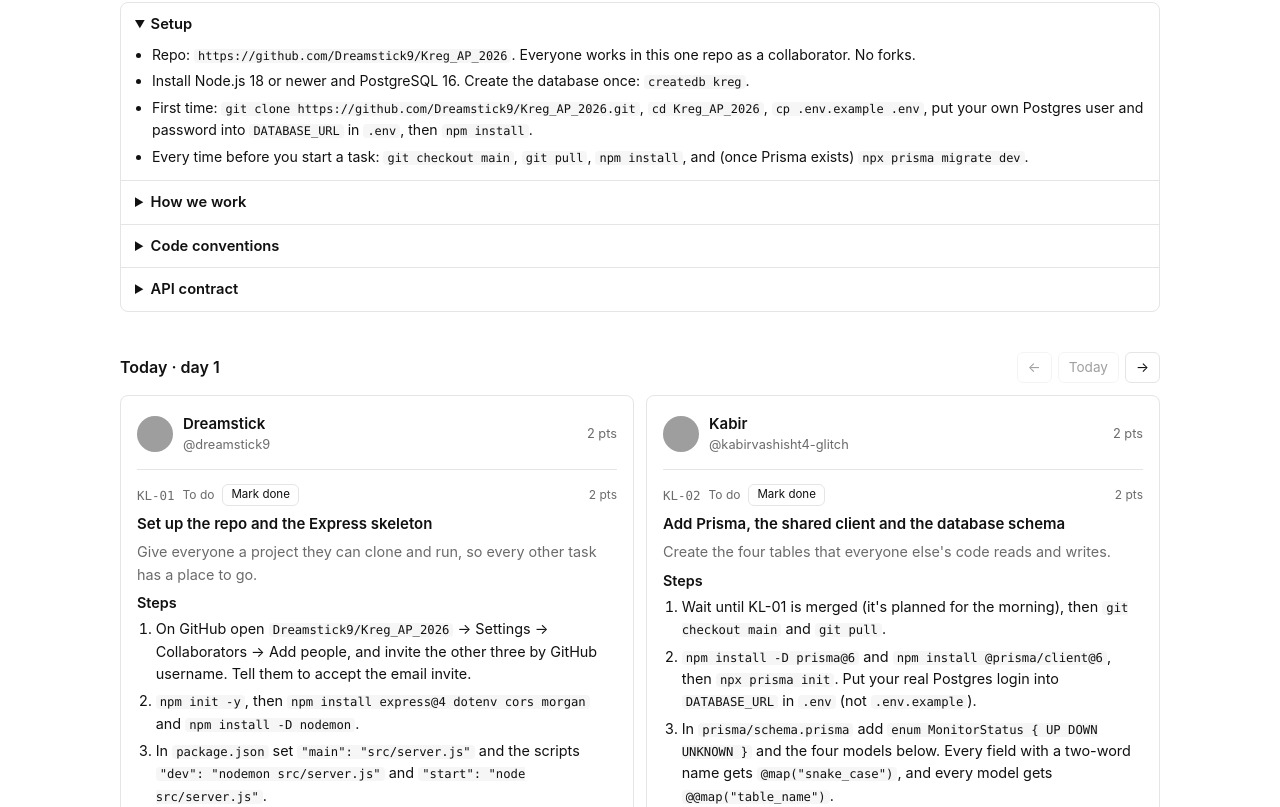
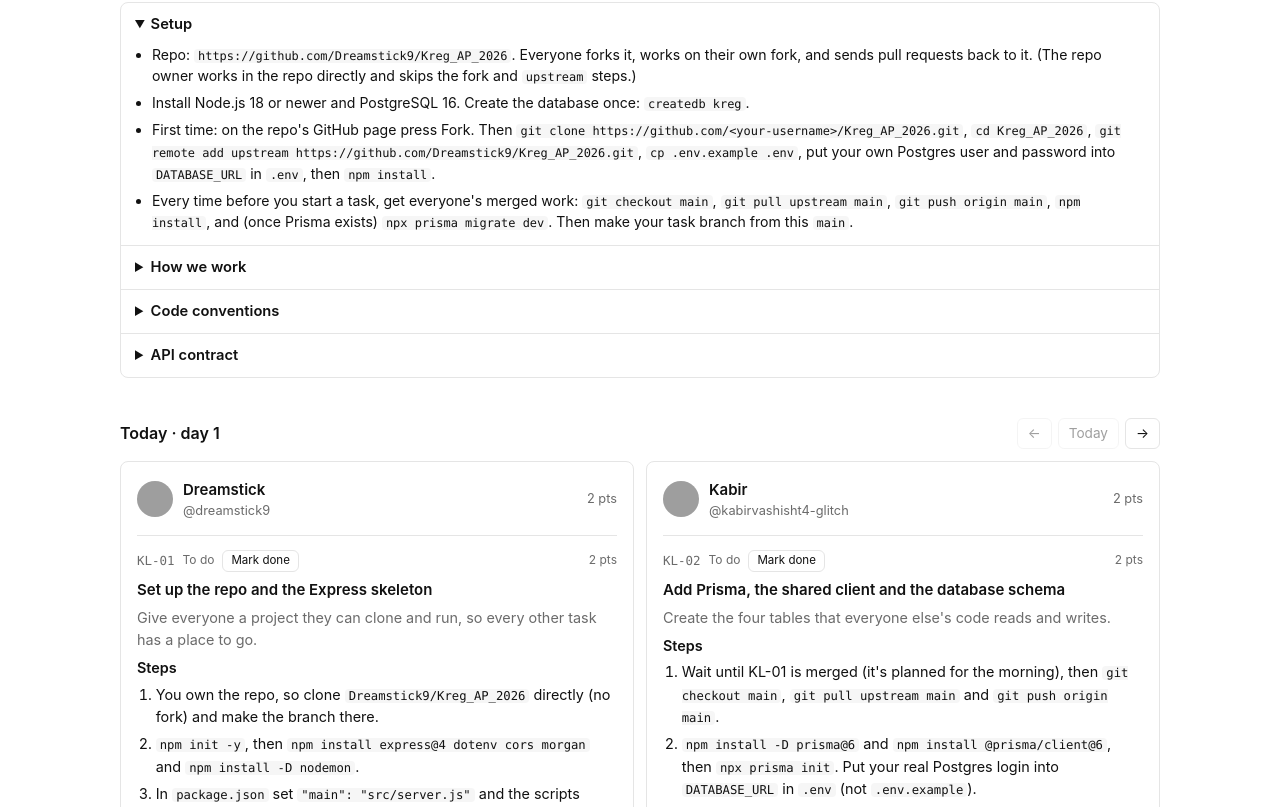
Before and after one commit to Dreamstick9/heartbeat, a plain HTML site: page index.html in a window 1280 px wide. Shown: the part 399-1206 px from the top of the page. Drawn offline with Linux system fonts and the light colour scheme; no server answers; grey boxes are pictures that could not be loaded.

Commit message:
Use forks and pull requests instead of collaborators
Teammates fork Kreg_AP_2026, sync from upstream, push task branches to their
fork and open PRs back; the repo owner merges. KL-01 no longer invites
collaborators, and each card's last step matches who owns the task.

Co-Authored-By: Claude Opus 5.5 <noreply@anthropic.com>

```diff
--- a/app.js
+++ b/app.js
@@ -1,8 +1,8 @@
 // Heartbeat: reads the browser's date, shows each person's tasks for the day, and tracks
 // PRs and commits straight from GitHub. Everything it keeps (GitHub data, tasks marked done)
 // lives in this browser's localStorage. Nothing here writes to GitHub.
-import cfg from "./config.js?v=6";
-import PLAN, { GUIDE } from "./plan.js?v=6";
+import cfg from "./config.js?v=8";
+import PLAN, { GUIDE } from "./plan.js?v=8";
 
 (function () {
   "use strict";
@@ -209,9 +209,13 @@ import PLAN, { GUIDE } from "./plan.js?v=6";
   const plain = (text) => String(text).replace(/`/g, "");
   const branchOf = (pr) => pr.toLowerCase().replace(/[^a-z0-9]+/g, "-").replace(/^-|-$/g, "");
   // The plan's steps plus the last step every task shares: open the PR, or mark it done.
-  const stepsOf = (t) => [...t.steps, t.pr
-    ? `Commit on the branch \`${branchOf(t.pr)}\`, push it, and open a pull request into \`main\` titled \`${t.pr}\`. Ask one teammate to review it, then merge.`
-    : "There's nothing to merge. When every check below is true, press Mark done on this card."];
+  // The repo owner pushes branches to the repo itself; everyone else pushes to their fork.
+  const repoOwner = cfg.repo.split("/")[0].toLowerCase();
+  const stepsOf = (t) => [...t.steps, !t.pr
+    ? "There's nothing to merge. When every check below is true, press Mark done on this card."
+    : team[t.who]?.login === repoOwner
+    ? `Commit on the branch \`${branchOf(t.pr)}\` and push it to \`${cfg.repo}\`. Open a pull request into \`main\` titled \`${t.pr}\`. Ask one teammate to review it, then merge it.`
+    : `Commit on the branch \`${branchOf(t.pr)}\` and push it to your fork. On GitHub, open a pull request into \`${cfg.repo}\` \`main\` titled \`${t.pr}\`. Ask one teammate to review it; the repo owner merges it.`];
 
   function prompt(t) {
     const time = ["about an hour", "one to two hours", "two to three hours"][t.pts - 1];
--- a/plan.js
+++ b/plan.js
@@ -48,16 +48,16 @@ const L = {
 // Rules every task follows. Shown on the page as the Team guide.
 export const GUIDE = {
   setup: [
-    "Repo: `https://github.com/Dreamstick9/Kreg_AP_2026`. Everyone works in this one repo as a collaborator. No forks.",
+    "Repo: `https://github.com/Dreamstick9/Kreg_AP_2026`. Everyone forks it, works on their own fork, and sends pull requests back to it. (The repo owner works in the repo directly and skips the fork and `upstream` steps.)",
     "Install Node.js 18 or newer and PostgreSQL 16. Create the database once: `createdb kreg`.",
-    "First time: `git clone https://github.com/Dreamstick9/Kreg_AP_2026.git`, `cd Kreg_AP_2026`, `cp .env.example .env`, put your own Postgres user and password into `DATABASE_URL` in `.env`, then `npm install`.",
-    "Every time before you start a task: `git checkout main`, `git pull`, `npm install`, and (once Prisma exists) `npx prisma migrate dev`.",
+    "First time: on the repo's GitHub page press Fork. Then `git clone https://github.com/<your-username>/Kreg_AP_2026.git`, `cd Kreg_AP_2026`, `git remote add upstream https://github.com/Dreamstick9/Kreg_AP_2026.git`, `cp .env.example .env`, put your own Postgres user and password into `DATABASE_URL` in `.env`, then `npm install`.",
+    "Every time before you start a task, get everyone's merged work: `git checkout main`, `git pull upstream main`, `git push origin main`, `npm install`, and (once Prisma exists) `npx prisma migrate dev`. Then make your task branch from this `main`.",
   ],
   workflow: [
-    "One branch per task. Each task card shows its branch name, like `kl-07-register-route`.",
-    "Open a pull request into `main` with the exact title shown on the card, like `KL-07: register route`. Heartbeat marks the task done when that PR is merged.",
-    "Ask one teammate to review: they pull your branch, run it, tick the Done when list, and approve. Then you merge with Squash and merge.",
-    "Never push straight to `main`. Never commit `.env` or `node_modules`.",
+    "One branch per task, made from an up-to-date `main`. Each task card shows its branch name, like `kl-07-register-route`: `git checkout -b kl-07-register-route`.",
+    "Push the branch to your fork (`git push origin kl-07-register-route`). On GitHub, open a pull request from that branch into `Dreamstick9/Kreg_AP_2026` `main`, with the exact title shown on the card, like `KL-07: register route`. Heartbeat marks the task done when that PR is merged.",
+    "Ask one teammate to review: they check it out with `gh pr checkout <PR number>` (or the commands GitHub shows on the PR), run it, tick the Done when list, and approve. Then the repo owner merges it with Squash and merge.",
+    "Never commit to your fork's `main`; it only mirrors `upstream`. Never commit `.env` or `node_modules`.",
     "Changing `prisma/schema.prisma` affects everyone: say so in the group chat before you open that PR.",
     "Stuck for more than 30 minutes? Post in the group chat what you tried and the exact error.",
   ],
@@ -96,7 +96,7 @@ const PLAN = [
   { id: "KL-01", day: 1, who: 0, pts: 2, title: "Set up the repo and the Express skeleton",
     goal: "Give everyone a project they can clone and run, so every other task has a place to go.",
     steps: [
-      "On GitHub open `Dreamstick9/Kreg_AP_2026` → Settings → Collaborators → Add people, and invite the other three by GitHub username. Tell them to accept the email invite.",
+      "You own the repo, so clone `Dreamstick9/Kreg_AP_2026` directly (no fork) and make the branch there.",
       "`npm init -y`, then `npm install express@4 dotenv cors morgan` and `npm install -D nodemon`.",
       "In `package.json` set `\"main\": \"src/server.js\"` and the scripts `\"dev\": \"nodemon src/server.js\"` and `\"start\": \"node src/server.js\"`.",
       "Create `src/app.js`: create the Express app, add `cors()`, `express.json()` and `morgan('dev')`, mount the health router at `/healthz`, and `module.exports = app`. Do not call `listen` in this file.",
@@ -111,7 +111,7 @@ const PLAN = [
       "On a fresh clone, `cp .env.example .env`, `npm install` and `npm run dev` start the server with no errors.",
       "`curl localhost:3000/healthz` prints `{\"ok\":true}`.",
       "`git status` after running shows no `node_modules` and no `.env`.",
-      "All three teammates have accepted the collaborator invite.",
+      "The other three have forked the repo and added `upstream` (Team guide → Setup), so they can start their day 1 tasks.",
     ],
     pr: "KL-01: express skeleton",
     concepts: "Express app vs server, MVC folder structure, environment variables with dotenv, .gitignore",
@@ -120,7 +120,7 @@ const PLAN = [
   { id: "KL-02", day: 1, who: 1, pts: 2, title: "Add Prisma, the shared client and the database schema",
     goal: "Create the four tables that everyone else's code reads and writes.",
     steps: [
-      "Wait until KL-01 is merged (it's planned for the morning), then `git checkout main` and `git pull`.",
+      "Wait until KL-01 is merged (it's planned for the morning), then `git checkout main`, `git pull upstream main` and `git push origin main`.",
       "`npm install -D prisma@6` and `npm install @prisma/client@6`, then `npx prisma init`. Put your real Postgres login into `DATABASE_URL` in `.env` (not `.env.example`).",
       "In `prisma/schema.prisma` add `enum MonitorStatus { UP DOWN UNKNOWN }` and the four models below. Every field with a two-word name gets `@map(\"snake_case\")`, and every model gets `@@map(\"table_name\")`.",
       "`User` → `@@map(\"users\")`: `id Int @id @default(autoincrement())`, `name String`, `email String @unique`, `passwordHash String @map(\"password_hash\")`, `createdAt DateTime @default(now()) @map(\"created_at\")`, `monitors Monitor[]`.",
@@ -160,7 +160,7 @@ const PLAN = [
   { id: "KL-04", day: 1, who: 2, pts: 1, title: "Build the fake target server",
     goal: "A website you can switch between up and down, for testing and for the demo.",
     steps: [
-      "After KL-01 is merged, `git pull`.",
+      "After KL-01 is merged: `git checkout main`, `git pull upstream main`, `git push origin main`.",
       "Create `tools/fake-target.js`: a separate Express app that listens on port 4000 and has `let healthy = true` at the top.",
       "`GET /ok` → status 200, body `ok`.",
       "`GET /slow` → wait 3000 ms with `setTimeout`, then 200, body `slow`.",
@@ -475,7 +475,7 @@ const PLAN = [
   { id: "KL-21", day: 5, who: 3, pts: 2, title: "Merge day: test the whole flow end to end",
     goal: "Find every bug in days 1 to 5 while there's still time to fix them.",
     steps: [
-      "Once everyone's day 1 to 5 PRs are merged: `git pull`, `npm install`, `npx prisma migrate reset` (this also runs the seed).",
+      "Once everyone's day 1 to 5 PRs are merged: `git checkout main`, `git pull upstream main`, `npm install`, `npx prisma migrate reset` (this also runs the seed).",
       "Start `npm run fake` in one terminal and `npm run dev` in another.",
       "In Postman, in this order: Register a new user → Login → Create monitor with url `http://localhost:4000/flaky` and `intervalSec: 10` → wait 30 s → Get results (rows appear) → `POST localhost:4000/toggle` → wait 40 s → Get monitor (`status` DOWN, `openIncident` set) → Get stats.",
       "For each step that fails or looks wrong, open a GitHub issue in the repo with the label `bug`: what you did, what you expected, what happened, and which task ID it belongs to.",
@@ -610,7 +610,7 @@ const PLAN = [
     goal: "Anyone can get the project running from the README alone.",
     steps: [
       "Rewrite `README.md` with these sections, in order: What it is (2 sentences), Requirements (Node 18+, PostgreSQL 16), Setup, Run, Demo login, Team.",
-      "Setup, as commands in this order: `git clone`, `cd`, `cp .env.example .env`, edit `DATABASE_URL`, `npm install`, `npx prisma migrate dev`, `npx prisma db seed`.",
+      "Setup, as commands in this order: Fork on GitHub, `git clone` your fork, `cd`, `git remote add upstream ...`, `cp .env.example .env`, edit `DATABASE_URL`, `npm install`, `npx prisma migrate dev`, `npx prisma db seed`.",
       "Run: `npm run fake`, `npm run dev`, and `cd client && npm install && npm run dev`, each in its own terminal.",
       "Demo login: `demo@kreg.dev` / `demo1234`. Team: the four names and a link to the Heartbeat page.",
       "Every command goes in a code block.",
@@ -710,7 +710,7 @@ const PLAN = [
     goal: "Confirm everything works on a fresh database, and be ready to explain auth.",
     steps: [
       "From today only bug fixes get merged. No new features.",
-      "`git pull`, `npm install`, `npx prisma migrate reset` (re-seeds), then start the fake target, the API and the client.",
+      "`git checkout main`, `git pull upstream main`, `npm install`, `npx prisma migrate reset` (re-seeds), then start the fake target, the API and the client.",
       "Run the Postman flow from KL-21 once, then the same flow in the React app. Post anything that breaks in the group chat.",
       "Write `docs/viva-auth.md`, at most one page, answering: How does register store the password? What's inside the JWT, and how long does it last? What does the auth middleware do, step by step? Why do other users' monitors return 404 and not 403?",
     ],
```
Also changed, not shown: index.html (+2 -2 lines).
